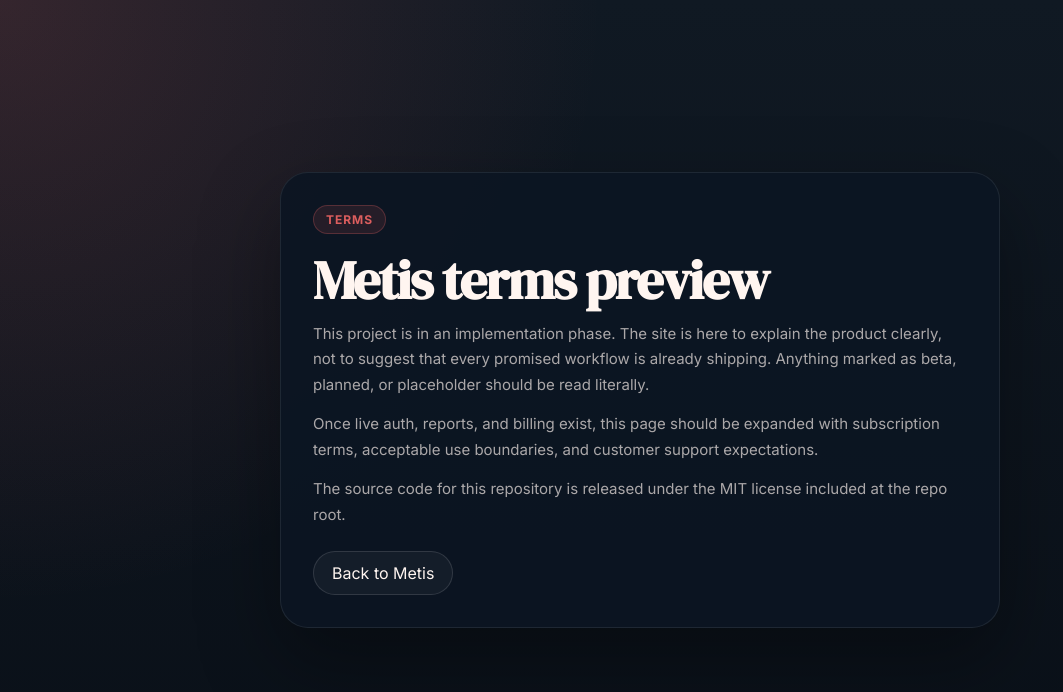
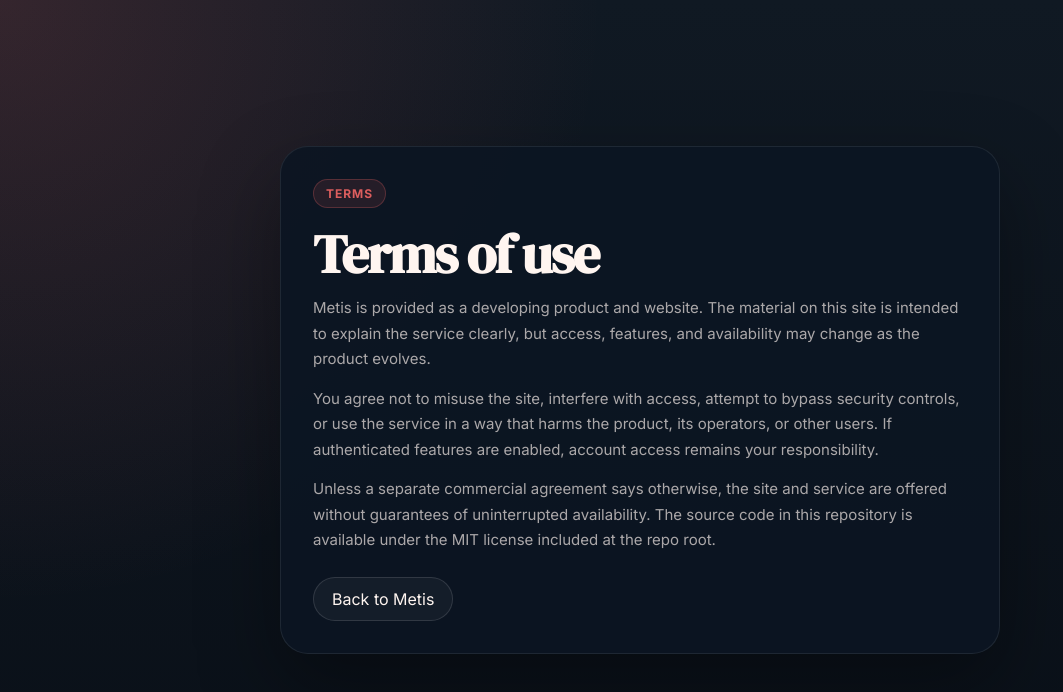
Before and after one commit to sakanastudio24-eng/Metis-Web, a Next.js app: page /terms in a window 1280 px wide. Shown: the top 692 px of the page, without its empty margins (0-1063 px from the left). Built offline with nearby package versions, Linux system fonts and the light colour scheme; no server answers.

Commit message:
copy(legal): refresh privacy and terms copy

```diff
--- a/src/content/frontFacingCopy.ts
+++ b/src/content/frontFacingCopy.ts
@@ -202,20 +202,20 @@
   legal: {
     privacy: {
       eyebrow: "Privacy",
-      title: "Metis privacy notes",
+      title: "Privacy policy",
       paragraphs: [
-        "Metis is being built to help teams understand frontend cost signals without turning the product into a data vacuum. The current website does not collect scan telemetry. The future extension and product flows will be documented in plain language before they are enabled.",
-        "During this phase, any local examples or auth placeholders are there to explain the intended shape of the product. They are not wired to a live data pipeline yet.",
-        "When the runtime products go live, this page should be updated to cover scan collection, storage windows, team access, and data deletion policy in detail.",
+        "Metis respects the difference between explaining a product and quietly collecting data. This website does not ask visitors for account details unless they choose to use the sign in or sign up flow, and it does not present itself as a live analytics dashboard.",
+        "If you contact Metis, join a waitlist, or create access through the auth flow, the information you provide may be used to respond to you, manage access, and improve the service. Metis is not intended to sell personal information or use hidden tracking as a product strategy.",
+        "As the authenticated product expands, this policy should be updated to describe what product data is stored, how long it is retained, who can access it, and how deletion requests are handled.",
       ],
     },
     terms: {
       eyebrow: "Terms",
-      title: "Metis terms preview",
+      title: "Terms of use",
       paragraphs: [
-        "This project is in an implementation phase. The site is here to explain the product clearly, not to suggest that every promised workflow is already shipping. Anything marked as beta, planned, or placeholder should be read literally.",
-        "Once live auth, reports, and billing exist, this page should be expanded with subscription terms, acceptable use boundaries, and customer support expectations.",
-        "The source code for this repository is released under the MIT license included at the repo root.",
+        "Metis is provided as a developing product and website. The material on this site is intended to explain the service clearly, but access, features, and availability may change as the product evolves.",
+        "You agree not to misuse the site, interfere with access, attempt to bypass security controls, or use the service in a way that harms the product, its operators, or other users. If authenticated features are enabled, account access remains your responsibility.",
+        "Unless a separate commercial agreement says otherwise, the site and service are offered without guarantees of uninterrupted availability. The source code in this repository is available under the MIT license included at the repo root.",
       ],
     },
     backLink: "Back to Metis",
```
